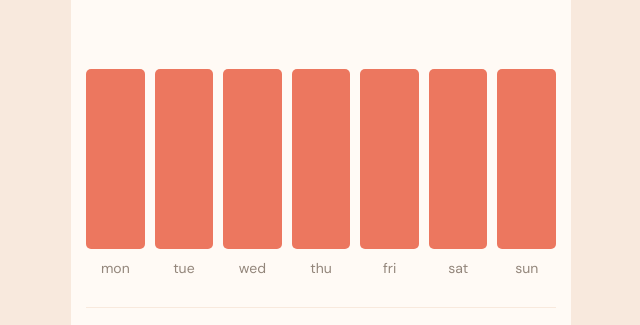
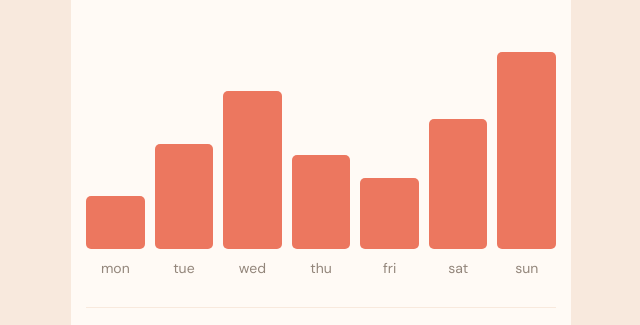
Before and after one commit to Niakrist/js-diagram, a plain HTML site: page index.html in a window 1280 px wide. Shown: the part 234-559 px from the top of the page, without its empty margins (319-959 px from the left). Drawn offline with Linux system fonts and the light colour scheme.

Commit message:
Add files via upload

```diff
--- a/css/style.css
+++ b/css/style.css
@@ -96,8 +96,18 @@ body {
   width: 100%;
 }
 
+.app-diagram__amount {
+  display: none;
+  background-color: var(--dark-brown);
+  padding: 7px 5px;
+  margin: 0 -5px;
+  border-radius: 5px;
+  color: var(--very-pale-orange);
+  font-weight: 700;
+}
+
 .app-diagram__column {
-  min-height: 180px;
+  /* min-height: 180px; */
   background-color: var(--soft-red);
   border-radius: 5px;
   cursor: pointer;
--- /dev/null
+++ b/data/data.json
@@ -0,0 +1,30 @@
+[
+  {
+    "day": "mon",
+    "amount": 17.45
+  },
+  {
+    "day": "tue",
+    "amount": 34.91
+  },
+  {
+    "day": "wed",
+    "amount": 52.36
+  },
+  {
+    "day": "thu",
+    "amount": 31.07
+  },
+  {
+    "day": "fri",
+    "amount": 23.39
+  },
+  {
+    "day": "sat",
+    "amount": 43.28
+  },
+  {
+    "day": "sun",
+    "amount": 65.48
+  }
+]
--- a/index.html
+++ b/index.html
@@ -7,8 +7,8 @@
   <!-- displays site properly based on user's device -->
 
   <link rel="icon" type="image/png" sizes="32x32" href="./images/favicon-32x32.png">
-
   <link rel="stylesheet" href="./css/style.css">
+  <script src="./js/app.js" defer></script>
 
   <title>Frontend Mentor | Expenses chart component</title>
 
@@ -44,34 +44,7 @@
       <div class="app-diagram">
         <h1 class="app-diagram__title">Spending - Last 7 days</h1>
         <div class="app-diagram__list">
-          <div class="app-diagram__item">
-            <div class="app-diagram__column"></div>
-            <div class="app-diagram__name">mon</div>
-          </div>
-          <div class="app-diagram__item">
-            <div class="app-diagram__column"></div>
-            <div class="app-diagram__name">tue</div>
-          </div>
-          <div class="app-diagram__item">
-            <div class="app-diagram__column"></div>
-            <div class="app-diagram__name">wed</div>
-          </div>
-          <div class="app-diagram__item">
-            <div class="app-diagram__column"></div>
-            <div class="app-diagram__name">thu</div>
-          </div>
-          <div class="app-diagram__item">
-            <div class="app-diagram__column"></div>
-            <div class="app-diagram__name">fri</div>
-          </div>
-          <div class="app-diagram__item">
-            <div class="app-diagram__column"></div>
-            <div class="app-diagram__name">sat</div>
-          </div>
-          <div class="app-diagram__item">
-            <div class="app-diagram__column"></div>
-            <div class="app-diagram__name">sun</div>
-          </div>
+
         </div>
         <div class="app-diagram__info">
           <div class="app-diagram-balance">
--- /dev/null
+++ b/js/app.js
@@ -0,0 +1,39 @@
+const getData =  async() => {
+  const response = await fetch('./../data/data.json');
+  const data = await response.json();
+  return data;
+}
+const data = getData();
+
+
+const diagramList = document.querySelector('.app-diagram__list');
+
+
+data.then((elements) => {
+  return elements.forEach((element) => {
+    const { day, amount } = element;
+
+    const amountPX = 300 * amount / 100;
+    console.log(amountPX)
+    const html = `
+      <div class="app-diagram__item">
+        <div class="app-diagram__amount">$${amount}</div>
+        <div style="height:${amountPX}px;" class="app-diagram__column"></div>
+        <div class="app-diagram__name">${day}</div>
+      </div>`;
+       diagramList.insertAdjacentHTML('beforeend', html);
+  })
+})
+
+
+diagramList.addEventListener('click', function(e) {
+  if (e.target.matches('.app-diagram__column')) {
+    const diagramColumns = diagramList.querySelectorAll('.app-diagram__column');
+    const diagramAmounts = diagramList.querySelectorAll('.app-diagram__amount');
+    diagramColumns.forEach(diagramColumn => diagramColumn.classList.remove('active'));
+    diagramAmounts.forEach(diagramAmount => diagramAmount.style.display = '');
+    const diagramColumn = e.target;
+    diagramColumn.classList.add('active');
+    diagramColumn.previousElementSibling.style.display = 'block';
+  }
+})
```
Also changed, not shown: 1 other file.
